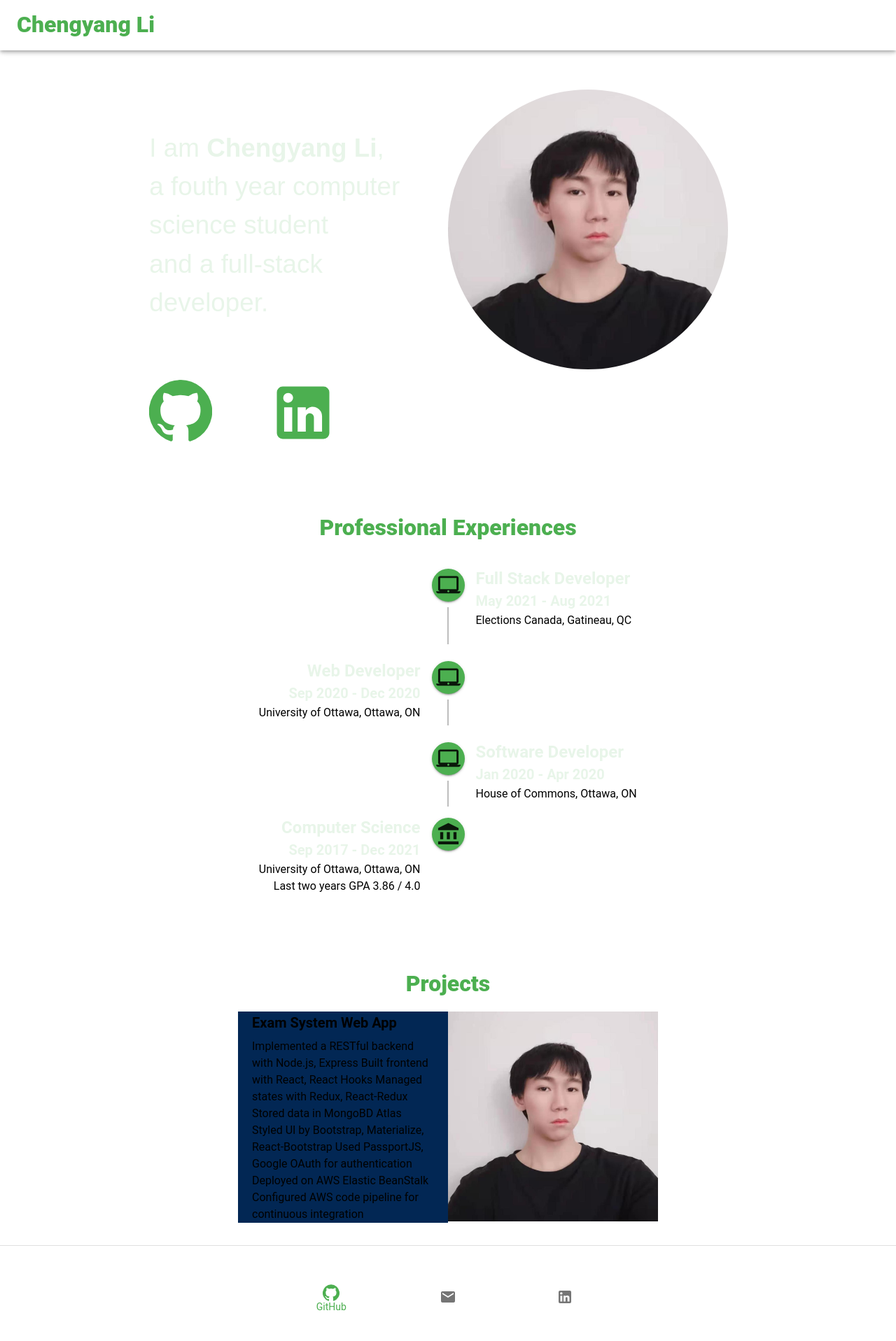
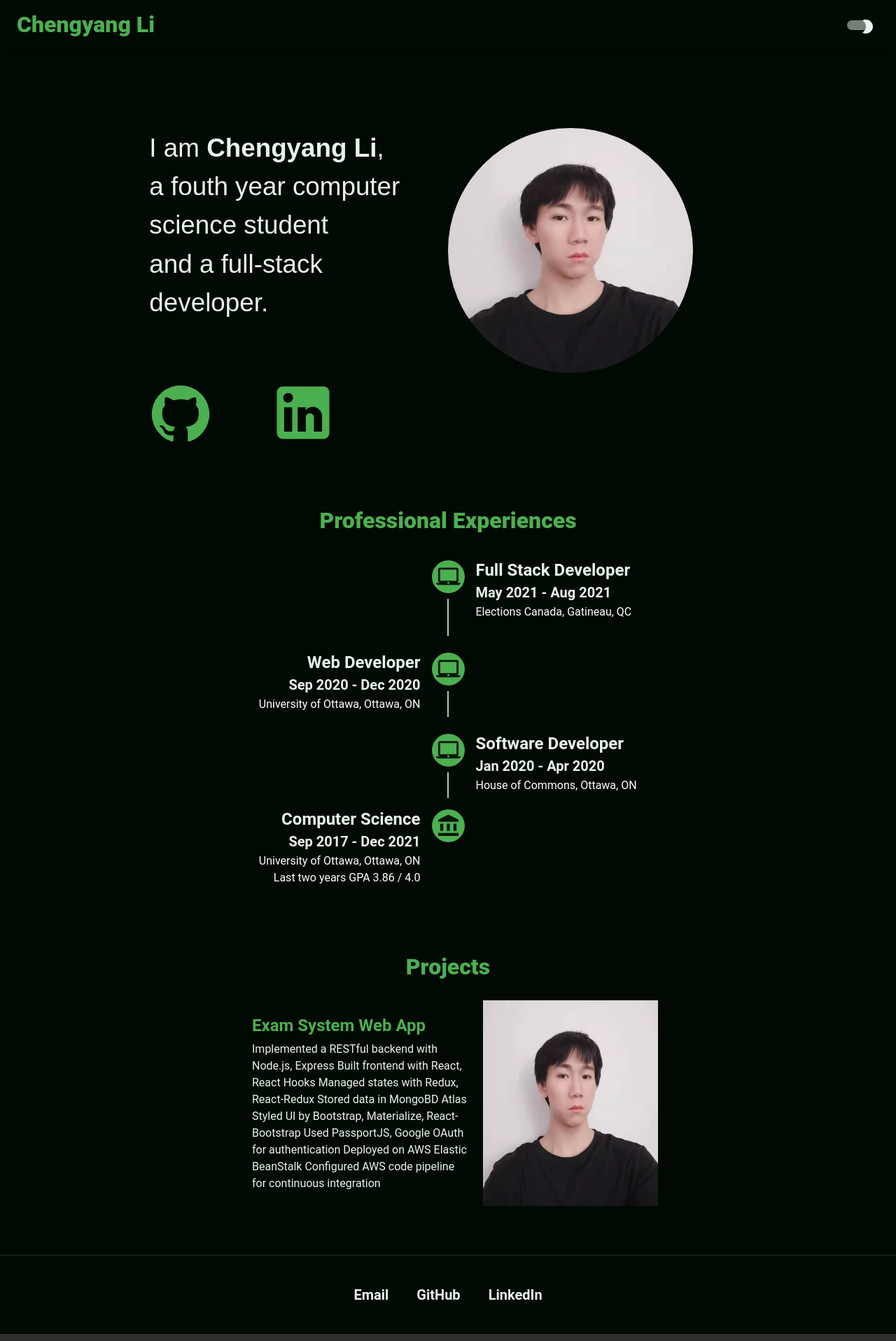
Before and after one commit to chengyangliii/Portfolio, a React (Create React App) app: page / in a window 1280 px wide. Shown: the whole page at 70% size. Built offline with nearby package versions, Linux system fonts and the light colour scheme.

Commit message:
Aug 31, 2021

```diff
--- a/src/App.js
+++ b/src/App.js
@@ -1,19 +1,126 @@
-import React from 'react';
-import Header from './components/Header/Header';
+import React, { useState }  from 'react';
+// import Header from './components/Header/Header';
 import About from './components/About/About';
 import Experience from './components/Experience/Experience';
 import Projects from './components/Projects/Projects';
 import BottomNavigation from './components/BottomNavigation/BottomNavigation';
+import {
+  AppBar,
+  Container,
+  Typography,
+  Switch,
+  Box
+} from '@material-ui/core';
 import './App.css';
+import {
+  ThemeProvider,
+  createTheme,
+  styled
+} from '@material-ui/core/styles';
+import CssBaseline from '@material-ui/core/CssBaseline';
+import Brightness7Icon from '@material-ui/icons/Brightness7';
+import Brightness2Icon from '@material-ui/icons/Brightness2';
+import { green, yellow, indigo } from '@material-ui/core/colors';
+
+const Header = styled(AppBar)({
+  padding: '16px 0',
+  background: 'transparent',
+})
+
+const MyContainer = styled(Container)({
+  display: 'flex',
+  flexFlow: 'row nowrap',
+  alignItems: 'center',
+  justifyContent: 'space-between',
+})
 
 export default function App() {
+
+  const [darkState, setDarkState] = useState(true);
+  const palletType = darkState ? "dark" : "light";
+  const mainPrimaryColor = darkState ? green[500] : green[900];
+  const mainSecondaryColor = darkState ? green[50] : green[600];
+  const backgroungPrimaryColor = darkState ? '#000a03' : green[50];
+  const backgroungSecondaryColor = darkState ? yellow[300] : indigo[300];
+
+  const outerTheme = createTheme({
+    palette: {
+      type: palletType,
+      primary: {
+        main: backgroungPrimaryColor,
+      },
+      secondary: {
+        main: backgroungSecondaryColor,
+      }
+    }
+  })
+
+  const theme = createTheme({
+    palette: {
+      type: palletType,
+      primary: {
+        main: mainPrimaryColor,
+      },
+      secondary: {
+        main: mainSecondaryColor,
+      }
+    },
+    typography: {
+      fontFamily: [
+        'Nunito',
+        'Play',
+        'Roboto',
+        'sans-serif',
+        '-apple-system',
+      ].join(','),
+
+      body1: {
+        fontSize: '16px',
+        fontWeight: '400'
+      },
+      h6: {
+        fontSize: '1.25rem',
+        fontWeight: '600'
+      },
+      h5: {
+        fontSize: '1.5rem',
+        fontWeight: '700',
+      },
+      h4: {
+        fontSize: '2.0rem',
+        fontWeight: '800'
+      },
+      h3: {
+        fontSize: '3rem',
+        fontWeight: '900'
+      },
+    },
+  })
+
+  const handleThemeChange = () => {
+    setDarkState(!darkState);
+  };
+
+
   return (
-    <>
-      <Header />
-      <About />
-      <Experience />
-      <Projects />
-      <BottomNavigation />
-    </>
+    <ThemeProvider theme={outerTheme}>
+      <Box bgcolor = 'primary.main'>
+        <ThemeProvider theme={ theme }>
+          <CssBaseline />
+          <Header className='headerBar'>
+                <MyContainer maxWidth='lg' className='header-container' color='secondary'>
+                    <Typography variant='h4' color='primary' >
+                        Chengyang Li
+                    </Typography>
+                    <Switch checked={darkState} icon={<Brightness7Icon/>} checkedIcon={<Brightness2Icon/>} onChange={handleThemeChange} />
+                </MyContainer>
+            </Header>
+          <About />
+          <Experience />
+          <Projects />
+          <BottomNavigation />
+        </ThemeProvider>
+      </Box>
+    </ThemeProvider>
   );
 }
--- a/src/components/About/About.js
+++ b/src/components/About/About.js
@@ -1,11 +1,12 @@
 import React from 'react';
-import lcy from '../../lcy.jpeg'
+import myPhoto from '../../lcy.jpeg';
 import GitHubIcon from '@material-ui/icons/GitHub';
 import LinkedInIcon from '@material-ui/icons/LinkedIn';
 import {
   styled
  } from "@material-ui/core/styles";
 import { Typography, Grid, Avatar, Link } from '@material-ui/core';
+import Slide from '@material-ui/core/Slide';
 
 const Introduction = styled(Typography)({
     padding: '5em 0 0',
@@ -16,10 +17,11 @@ const Introduction = styled(Typography)({
 })
 
 const Photo = styled(Avatar)({
-    width: '400px',
-    height: '400px',
+    width: '350px',
+    height: '350px',
     variant: 'square',
-    alt: 'Image'
+    alt: 'Image',
+    margin: '3em 0 0'
 })
 
 const GithubIcon = styled(GitHubIcon)({
@@ -43,6 +45,7 @@ export default function About() {
       justifyContent='center'
       alignItems='center'
     >
+        <Slide direction="up" in='true' mountOnEnter unmountOnExit>
             <Grid item xl={3} lg={4} md={4} sm={12} space={2}>
                 <Introduction color='secondary'>
                     I am <strong>Chengyang Li</strong>,<br/>
@@ -57,9 +60,11 @@ export default function About() {
                     </Link>
                 </Introduction>
             </Grid>
+        </Slide>
         <Grid item xl={3} lg={4} md={4} sm={12} space={2}>
-            <Photo src={lcy}/>
+            <Photo src={myPhoto}/>
         </Grid>
+
     </Grid>
 
   );
--- a/src/components/BottomNavigation/BottomNavigation.js
+++ b/src/components/BottomNavigation/BottomNavigation.js
@@ -1,37 +1,30 @@
 import React from 'react';
-import { makeStyles, styled } from '@material-ui/core/styles';
+import { makeStyles } from '@material-ui/core/styles';
 import {
-  BottomNavigation,
-  BottomNavigationAction,
   Grid,
-  // Link
+  Typography,
+  Link
 } from '@material-ui/core';
-import EmailIcon from '@material-ui/icons/Email';
-import GitHubIcon from '@material-ui/icons/GitHub';
-import LinkedInIcon from '@material-ui/icons/LinkedIn';
+import styled from 'styled-components';
+
 
 const useStyles = makeStyles({
-  root: {
-    width: 500,
-    paddingTop: '3em',
-    paddingBottom: '2em'
+  wrapper: {
+    paddingTop: '5em'
   },
-  icon: {
-    fontSize: '100px'
+  item: {
+    margin: '2em 1em 2em 1em',
   }
+
 });
 
-const Icon = styled(BottomNavigationAction)({
-  fontSize: '100px',
-})
+const Footer = styled.footer `
+  display: flex;
+  flex-flow: row nowrap;
+`
 
 export default function LabelBottomNavigation() {
   const classes = useStyles();
-  const [value, setValue] = React.useState('GitHub');
-
-  const handleChange = (event, newValue) => {
-    setValue(newValue);
-  };
 
   return (
     <Grid
@@ -40,15 +33,22 @@ export default function LabelBottomNavigation() {
       justifyContent='center'
       alignItems='center'
     >
-      <BottomNavigation value={value} onChange={handleChange} className={classes.root}>
 
+      <Footer className={classes.root}>
 
-        <Icon label="GitHub" value="GitHub" icon={<GitHubIcon />}/>
+        <Typography variant='h6' color='secondary' className={classes.item} component={Link} href='mailto: chengyangli723@gmail.com'>
+          Email
+        </Typography>
 
-        <Icon label="Email" value="Email" icon={<EmailIcon />}/>
-        <Icon label="LinkedIn" value="LinkedIn" icon={<LinkedInIcon />}/>
+        <Typography variant='h6' color='secondary' className={classes.item} component={Link} href='https://github.com/chengyangliii'>
+          GitHub
+        </Typography>
 
-      </BottomNavigation>
+        <Typography variant='h6' color='secondary' className={classes.item} component={Link} href='https://www.linkedin.com/in/chengyang-allan-li'>
+          LinkedIn
+        </Typography>
+
+      </Footer>
     </Grid>
   );
 }
--- a/src/components/Projects/ProjectCard.js
+++ b/src/components/Projects/ProjectCard.js
@@ -1,26 +1,27 @@
 import React from "react";
-import {Typography} from "@material-ui/core";
+import {
+  Typography
+} from "@material-ui/core";
 import styled from 'styled-components';
 
 const PostImg = styled.img `
   src: ${props => props.image};
-  alt: 'Error';
-  width: 50%;
-  height: 300px;
+  alt: 'Image lost';
+  width: 250px;
 `
 const Post = styled.section `
   display: flex;
   flex-flow: row nowrap;
   text-align: left;
-  margin-bottom: 24px;
 `
 
 const PostContent = styled.div `
   display: flex;
   flex-flow: column nowrap;
   justify-content: space-evenly;
-  background-color: #022754;
-  padding: 0 20px;
+  padding: 20px;
+  ${'' /* box-shadow: 12px 12px 2px 1px */}
+  ${'' /* background-color: #090f0a */}
 `
 
 
@@ -30,16 +31,17 @@ export default function ProjectCard(props) {
     <Post>
 
       <PostContent>
-        <Typography variant="h6">
+        <Typography variant="h5" color='primary'>
           {props.projectName}
         </Typography>
 
-        <Typography style={{marginTop: "6px"}}>
+        <Typography color='secondary' style={{marginTop: "6px"}}>
           {props.intro }
         </Typography>
+
       </PostContent>
 
-      <PostImg src={props.image} />
+      <PostImg src={props.image} width='100%' />
 
     </Post>
   );
--- a/src/components/Projects/Projects.js
+++ b/src/components/Projects/Projects.js
@@ -7,7 +7,7 @@ import styled from 'styled-components';
 
 
 const PostWrapper = styled.div `
-  padding-top: 20px;
+  margin: 2em 0 5em 0;
   width: 600px;
   margin-left: calc((100% - 600px) / 2);
 `
@@ -31,9 +31,7 @@ export default function Projects() {
           githubLink="#"
         />
       </PostWrapper>
-
-      <Divider style={{marginTop: "32px"}} />
-
+      <Divider/>
     </SectionWrapper>
   );
 }
--- a/src/index.js
+++ b/src/index.js
@@ -3,58 +3,10 @@ import ReactDOM from 'react-dom';
 import './index.css';
 import App from './App';
 import reportWebVitals from './reportWebVitals';
-import {
-  ThemeProvider,
-  createTheme
-} from '@material-ui/core/styles'
-import { green } from '@material-ui/core/colors'
-
-const theme = createTheme({
-  palette: {
-    primary: {
-      main: green[500],
-    },
-    secondary: {
-      main: green[50],
-    }
-  },
-  typography: {
-    fontFamily: [
-      'Nunito',
-      'Play',
-      'Roboto',
-      'sans-serif',
-      '-apple-system',
-    ].join(','),
-
-    body1: {
-      fontSize: '16px',
-      fontWeight: '400'
-    },
-    h6: {
-      fontSize: '1.25rem',
-      fontWeight: '600'
-    },
-    h5: {
-      fontSize: '1.5rem',
-      fontWeight: '700',
-    },
-    h4: {
-      fontSize: '2.0rem',
-      fontWeight: '800'
-    },
-    h3: {
-      fontSize: '3rem',
-      fontWeight: '900'
-    },
-  },
-})
 
 ReactDOM.render(
   <React.StrictMode>
-    <ThemeProvider theme={ theme }>
-      <App />
-    </ThemeProvider>
+    <App />
   </React.StrictMode>,
   document.getElementById('root')
 );
```
Lines whose indentation alone changed are shown as unchanged.
